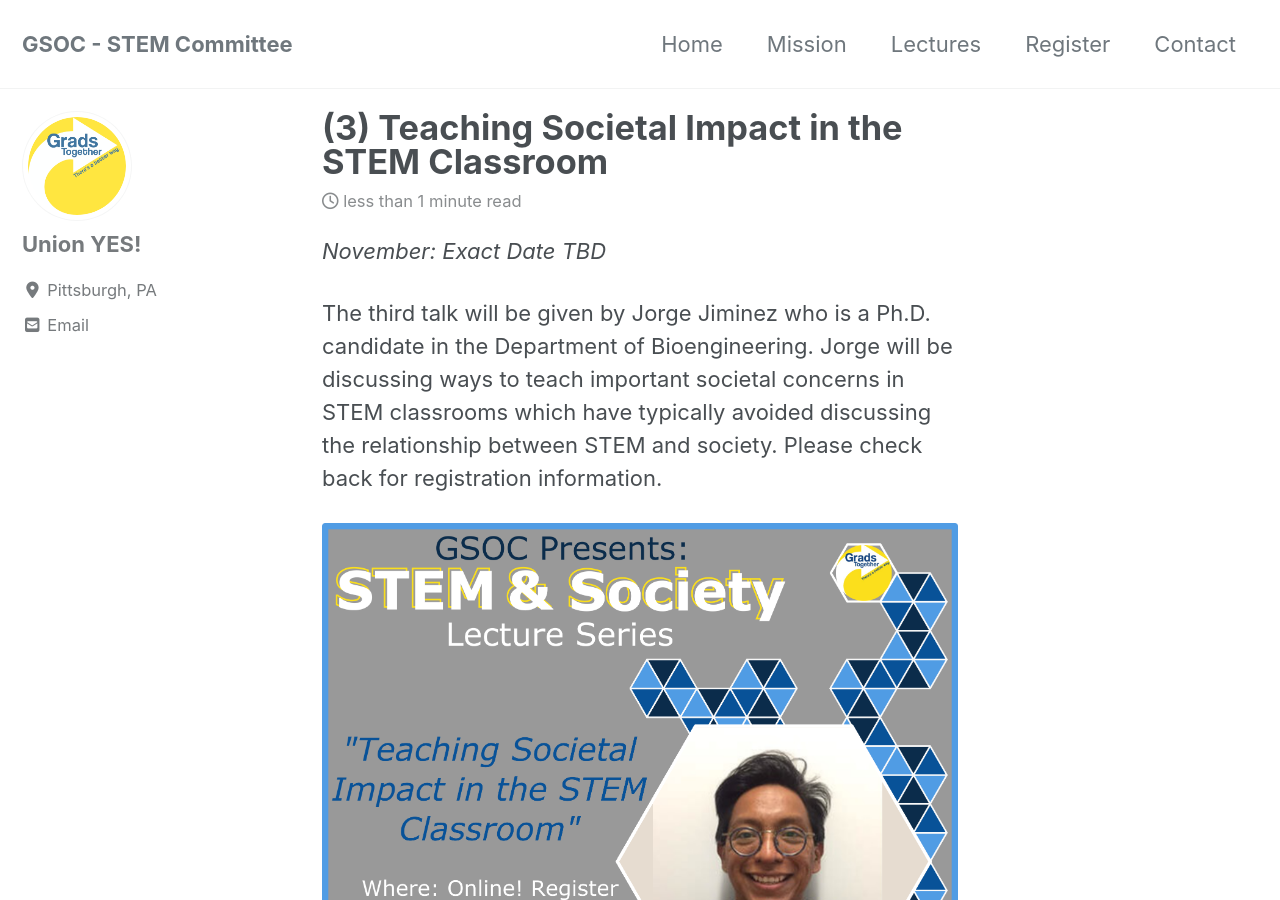
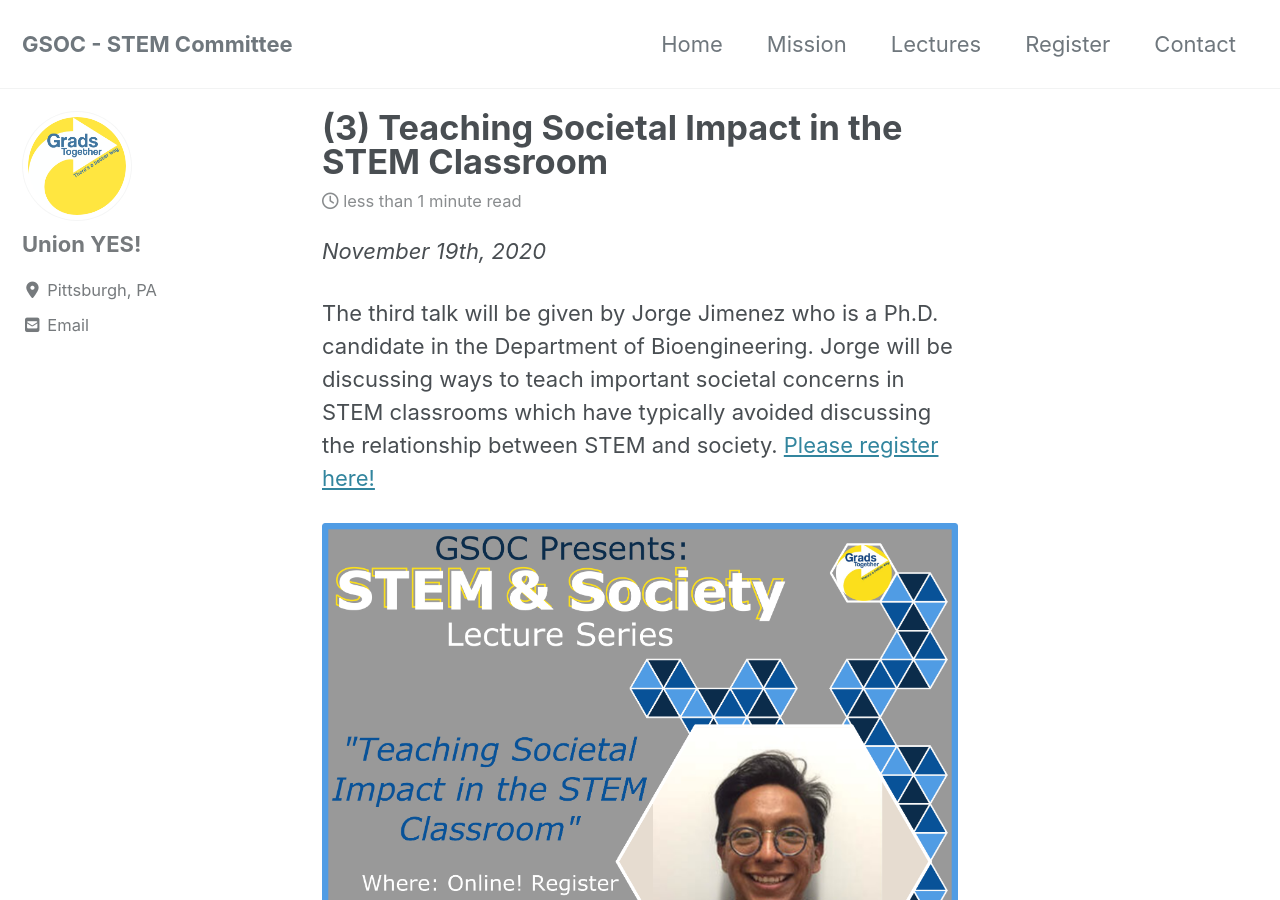
Before and after one commit to gsoc-stemsoc/gsoc-stemsoc.github.io, a Jekyll site: the page built from _posts/2020-09-30-2JorgeTalk.md, in a window 1280 px wide and 900 px high. Built offline with Jekyll 4.4.1, drawn with Linux system fonts in a browser that asks for light colours; cached includes are drawn as plain includes; nearby versions of some CDN libraries.

```diff
--- a/_posts/2020-09-30-2JorgeTalk.md
+++ b/_posts/2020-09-30-2JorgeTalk.md
@@ -5,11 +5,11 @@
 categories: posts
 header:
   teaser: assets/img/posts/lecture.png
-excerpt: "Join Jorge Jiminez for a talk on societal impact!"
+excerpt: "Join Jorge Jimenez for a talk on societal impact!"
 
 ---
-*November: Exact Date TBD*
+*November 19th, 2020*
 
-The third talk will be given by Jorge Jiminez who is a Ph.D. candidate in the Department of Bioengineering. Jorge will be discussing ways to teach important societal concerns in STEM classrooms which have typically avoided discussing the relationship between STEM and society. Please check back for registration information.
+The third talk will be given by Jorge Jimenez who is a Ph.D. candidate in the Department of Bioengineering. Jorge will be discussing ways to teach important societal concerns in STEM classrooms which have typically avoided discussing the relationship between STEM and society. [Please register here!](https://pitt.zoom.us/meeting/register/tJYkceqorTMpGNUtJ7Yu0SDOrZwEcDz8bCfc)
 
-![Lecture3_JorgeJiminez](/assets/img/lectures/Lecture3_JorgeJiminez.png){: .align-center}
+![Lecture3_JorgeJiminez](/assets/img/lectures/Lecture3_JorgeJimenez.png){: .align-center}
```
Also changed, not shown: assets/img/lectures/Lecture3_JorgeJimenez.png (added), assets/img/lectures/Lecture3_JorgeJiminez.png (deleted), 1 other file.
